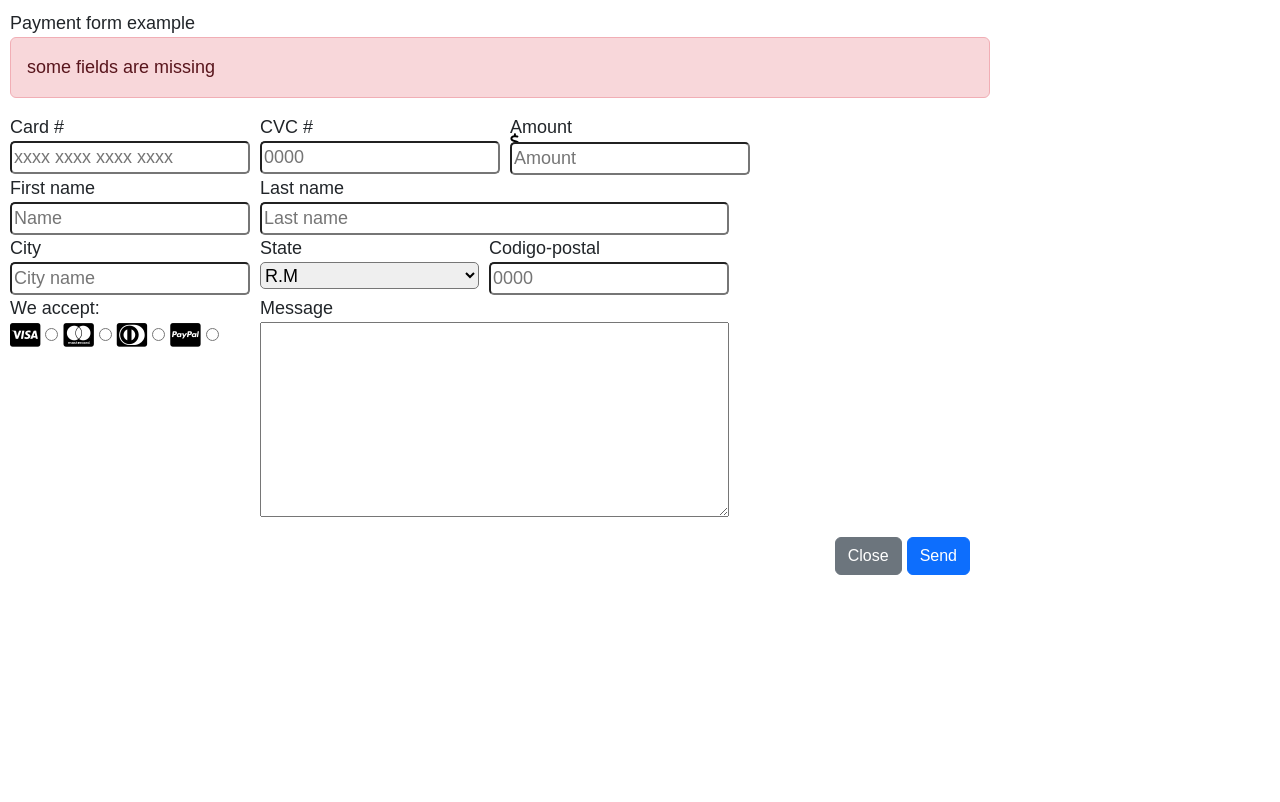
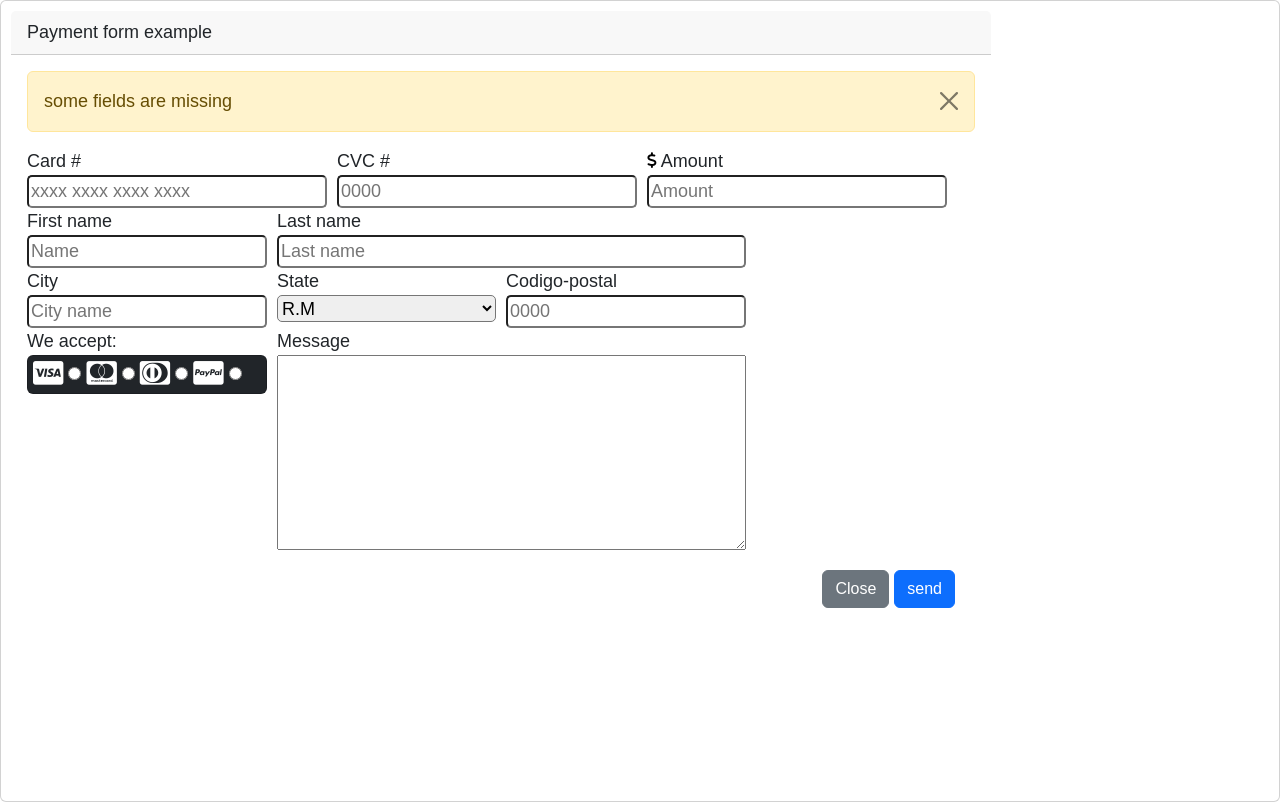
Before and after one commit to panc4ked/HTMLform, a plain HTML site: page index.html in a window 1280 px wide. Drawn offline with nearby package versions, Linux system fonts and the light colour scheme.

Commit message:
avance de arreglos

```diff
--- a/index.html
+++ b/index.html
@@ -8,11 +8,13 @@
         <link rel="stylesheet" href="styles.css">
     </head>
     <body>
+        <div class="card">
             <div class="form">
-            <div class="header">Payment form example</div>
-            <div>
-                <div class="alert alert-danger" role="alert">
+                <div class="card-header">Payment form example</div>
+                <div class="card-body">
+                    <div class="alert alert-warning alert-dismissible fade show" role="alert">
                         some fields are missing
+                        <button type="button" class="btn-close" data-bs-dismiss="alert" aria-label="Close"></button>
                     </div>
                     <div class="card-info">
                         <fieldset class="ccn">
@@ -24,8 +26,9 @@
                             <input inputmode="numeric" pattern="[0-9\s]{13,19}" autocomplete="cvc" maxlength="4" placeholder="0000">
                         </fieldset>
                         <fieldset class="amount">
-                        <label for="money-amount">Amount</label>
-                        <i class="fa-solid fa-dollar-sign fa-sm" style="color: #000000;"></i>
+
+                            <label for="money-amount"><i class="fa-solid fa-dollar-sign fa-sm" style="color: #000000;"></i> Amount</label>
+
                             <input inputmode="numeric" pattern="[0-9\s]{13,19}" placeholder="Amount">
                         </fieldset>
                     </div>
@@ -41,15 +44,17 @@
                             </fieldset>
                             <fieldset>
                                 <label for="Payment type">We accept:</label>
+                            <div class="card text-bg-dark mb-3" style="max-width: 30rem;">
                                 <div class="Payment-type">
-                            <label for="visa"><i class="fa-brands fa-cc-visa fa-xl" style="color: #000000;"></i></label>
+                                    <label for="visa"><i class="fa-brands fa-cc-visa fa-xl" style="color: #fff;"></i></label>
                                     <input type="radio" id="cc-visa" name="Payment method" value="cc-visa">
-                            <label for="mastercard"><i class="fa-brands fa-cc-mastercard fa-xl" style="color: #000000;"></i></label>
+                                    <label for="mastercard"><i class="fa-brands fa-cc-mastercard fa-xl" style="color: #fff;"></i></label>
                                     <input type="radio" id="cc-mastercard" name="Payment method" value="cc-mastercard">
-                            <label for="dinersclub"><i class="fa-brands fa-cc-diners-club fa-xl" style="color: #000000;"></i></label>
+                                    <label for="dinersclub"><i class="fa-brands fa-cc-diners-club fa-xl" style="color: #fff;"></i></label>
                                     <input type="radio" id="cc-dinersclub" name="Payment method" value="cc-dinersclub">
-                            <label for="PayPal"><i class="fa-brands fa-cc-paypal fa-xl" style="color: #000000;"></i></label>
+                                    <label for="PayPal"><i class="fa-brands fa-cc-paypal fa-xl" style="color: #fff;"></i></label>
                                     <input type="radio" id="PayPal" name="Payment method" value="PayPal">
+                                </div>
                             </div>
                             </fieldset>
                         </div>
@@ -82,7 +87,30 @@
                     </div>
                     <div class="footer">
                         <button type="button" class="btn btn-secondary">Close</button>
-                    <button type="button" class="btn btn-primary">Send</button>
+                            <!-- Button trigger modal -->
+                            <button type="button" class="btn btn-primary" data-bs-toggle="modal" data-bs-target="#exampleModal">
+                                send
+                            </button>
+
+                            <!-- Modal -->
+                            <div class="modal fade" id="exampleModal" tabindex="-1" aria-labelledby="exampleModalLabel" aria-hidden="true">
+                                <div class="modal-dialog">
+                                <div class="modal-content">
+                                    <div class="modal-header">
+                                    <h1 class="modal-title fs-5" id="exampleModalLabel">Modal title</h1>
+                                    <button type="button" class="btn-close" data-bs-dismiss="modal" aria-label="Close"></button>
+                                    </div>
+                                    <div class="modal-body">
+                                    ...
+                                    </div>
+                                    <div class="modal-footer">
+                                    <button type="button" class="btn btn-secondary" data-bs-dismiss="modal">Close</button>
+                                    <button type="button" class="btn btn-primary">Save changes</button>
+                                    </div>
+                                </div>
+                                </div>
+                            </div>
+                    </div>
                 </div>
             </div>
         </div>
--- a/styles.css
+++ b/styles.css
@@ -16,6 +16,7 @@
 .ccn {
     display: flex;
     flex-direction: column;
+    width: 300px;
 }
 label {
     font: bold;
@@ -28,11 +29,13 @@ input {
     display: flex;
     flex-direction: column;
     margin-left: 10px;
+    width: 300px;
 }
 .amount {
     display: flex;
     flex-direction: column;
     margin-left: 10px;
+    width: 300px;
 }
 .form-body {
     display: flex;
@@ -70,3 +73,6 @@ input {
 .btn {
     margin-left: 5px;
 }
+.text-bg-dark{
+    padding: 5px;
+}
```
Lines whose indentation alone changed are shown as unchanged.
